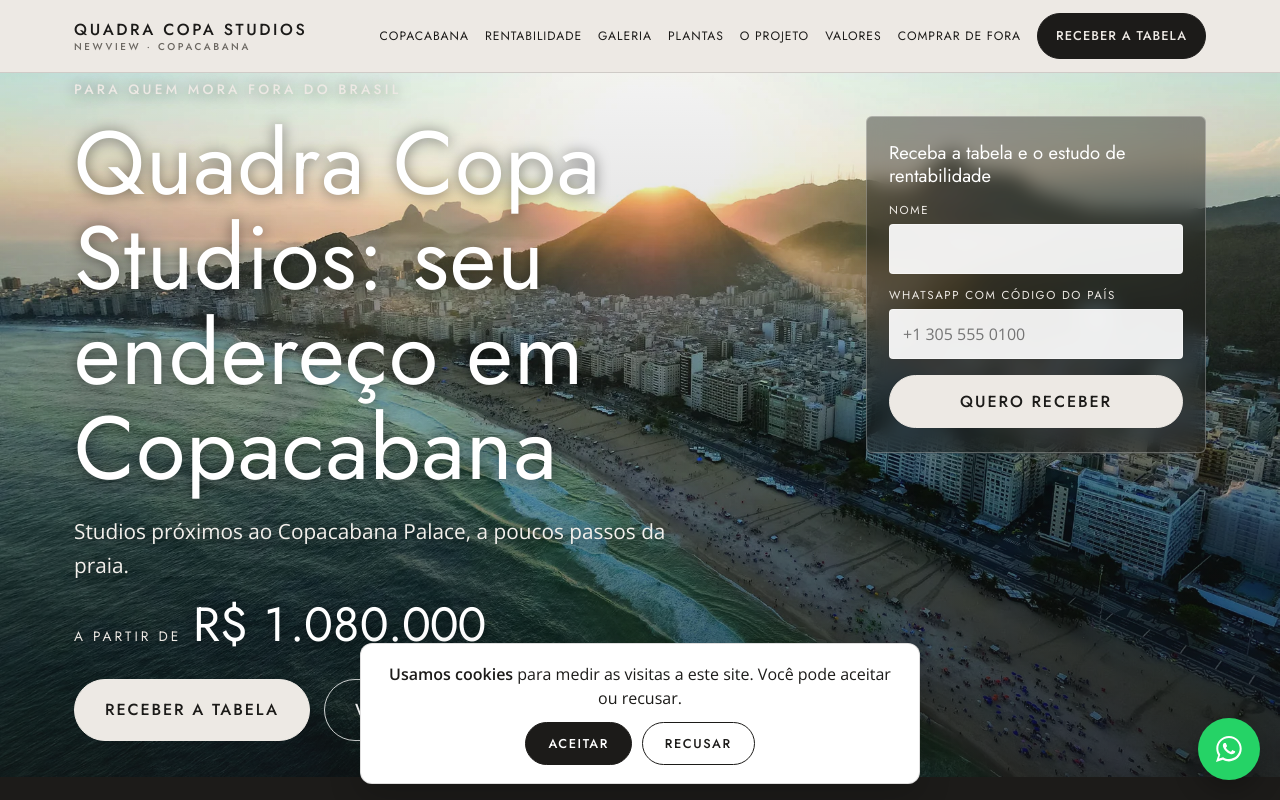
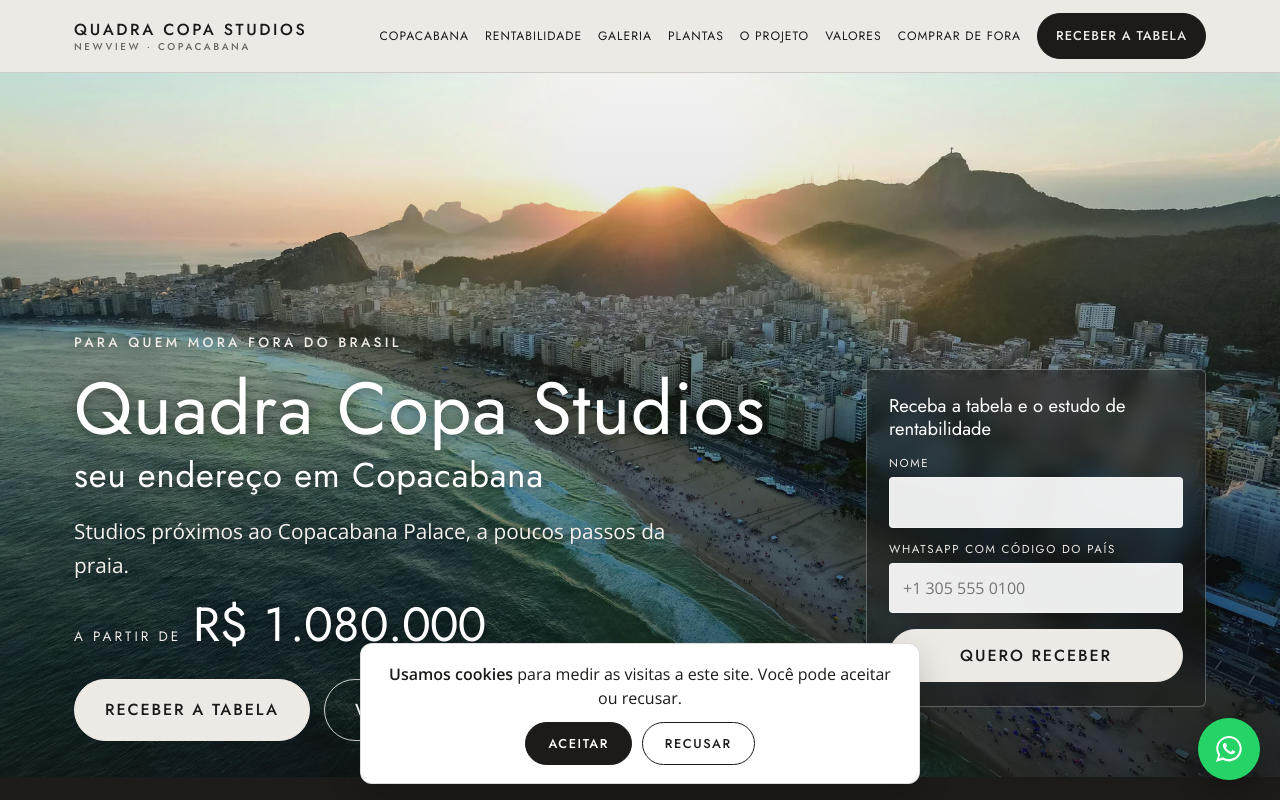
Before and after one commit to AgStrategic26/studioscopacabanansr437, a plain HTML site: page index.html in a window 1280 px wide. Shown: the top 800 px of the page. Drawn offline with nearby package versions, Linux system fonts and the light colour scheme.

Commit message:
Capa: Quadra Copa Studios em uma linha e "seu endereço em Copacabana" embaixo (desktop e celular)
Co-Authored-By: Claude Opus 5.5 <noreply@anthropic.com>
Claude-Session: https://claude.ai/code/session_013NLoBWkkURrn4osWWqWQet

```diff
--- a/index.html
+++ b/index.html
@@ -366,6 +366,9 @@ input:focus,select:focus{outline:2px solid var(--accent);outline-offset:1px}
 .hero-full .eyebrow{color:#EDE9E4}
 .hero-copy .eyebrow,.hero-copy h1,.hero-copy .hero-sub,.hero-copy .hero-price{text-shadow:0 1px 14px rgba(0,0,0,.5)}
 .hero-full h1{font-size:clamp(2.6rem,7vw,5.6rem);font-weight:400;max-width:900px;text-wrap:balance}
+.hero-full h1 .h1-nome{display:block;white-space:nowrap;font-size:min(4.4rem,9vw)}
+.hero-full h1 .h1-sub{display:block;font-size:min(2.6rem,5vw);margin-top:.25em;line-height:1.15}
+@media(min-width:701px){.hero-full h1 .h1-nome{font-size:min(4.6rem,6vw)}.hero-full h1 .h1-sub{font-size:min(2.6rem,2.7vw)}}
 .hero-sub{font-size:1.3rem;margin:18px 0 32px;color:#F3F0EC;max-width:620px}
 .hero-price{display:flex;align-items:baseline;gap:12px;flex-wrap:wrap;margin:-14px 0 30px;color:#fff}
 .hero-price span{font-family:"Jost";font-size:.85rem;letter-spacing:.22em;text-transform:uppercase;color:#EDE9E4}
@@ -641,7 +644,7 @@ function trackEvent(meta, ga, params){
   <div class="wrap hero-inner hero-grid2">
     <div class="hero-copy">
     <span class="eyebrow">Para quem mora fora do Brasil</span>
-    <h1>Quadra Copa Studios: seu endereço em Copacabana</h1>
+    <h1><span class="h1-nome">Quadra Copa Studios</span><span class="h1-sub">seu endereço em Copacabana</span></h1>
     <p class="hero-sub">Studios próximos ao Copacabana Palace, a poucos passos da praia.</p>
     <p class="hero-price"><span>A partir de</span> <strong>R$ 1.080.000</strong></p>
     <div class="hero-ctas">
```
